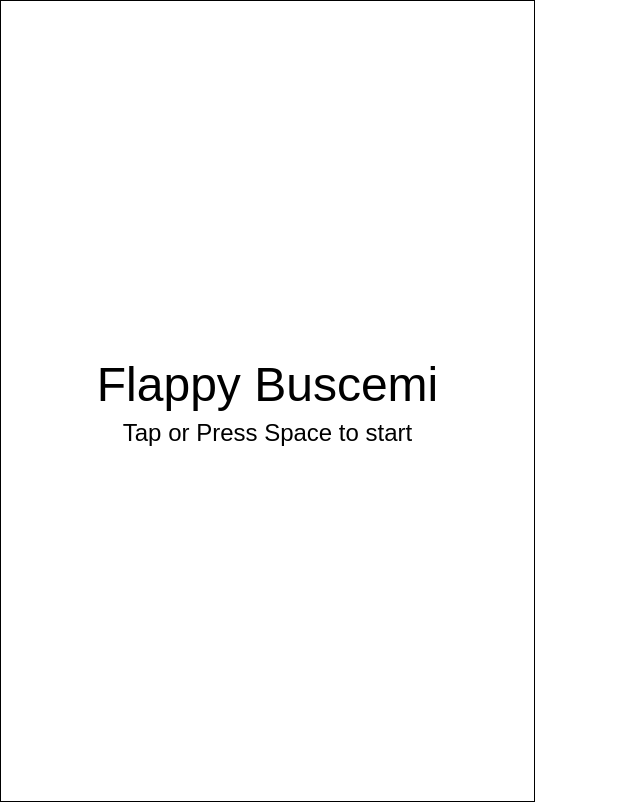
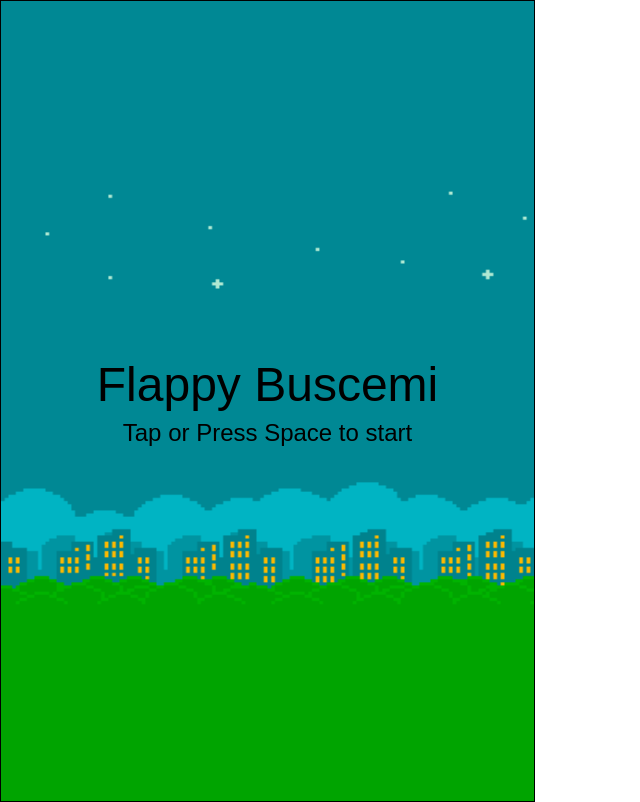
Before and after one commit to crgarridos/cabrochico, an Astro site: page /cabrochico/flappy in a window 1280 px wide. Shown: the whole page, without its empty margins (0-640 px from the left). Built offline with nearby package versions, Linux system fonts and the light colour scheme; Astro itself is replaced by a stand-in of ours.

Commit message:
Use background

```diff
--- a/src/pages/flappy.astro
+++ b/src/pages/flappy.astro
@@ -32,6 +32,8 @@ import { BASE } from "@/constants";
                 const SCORE_TO_BOSS = 5;
 
                 // Load images
+                const backgroundImg = new Image();
+                backgroundImg.src = `${BASE_DIR}/img/game/background-night.png`;
                 const birdImg = new Image();
                 birdImg.src = `${BASE_DIR}/img/game/bird-midflap.png`;
                 const pipeImg = new Image();
@@ -261,7 +263,7 @@ import { BASE } from "@/constants";
                     }
 
                     draw() {
-                        ctx.fillStyle = "blue";
+                        ctx.fillStyle = "red";
                         ctx.fillRect(
                             scale(this.x),
                             scale(this.y),
@@ -324,6 +326,7 @@ import { BASE } from "@/constants";
 
                     // Clear canvas
                     ctx.clearRect(0, 0, $canvas.width, $canvas.height);
+                    ctx.drawImage(backgroundImg, 0, 0, $canvas.width, $canvas.height)
 
                     // Update and draw bird
                     bird.update(deltaTime);
@@ -485,7 +488,11 @@ import { BASE } from "@/constants";
 
                 // Start by showing initial screen
                 resizeCanvas();
-                drawInitialScreen();
+
+                backgroundImg.onload = () => {
+                    ctx.drawImage(backgroundImg, 0, 0, $canvas.width, $canvas.height)
+                    drawInitialScreen();
+                }
 
                 // Event listener for starting the game
                 document.addEventListener("keydown", (e) => {
```
Also changed, not shown: public/img/game/background-night.png (added).
